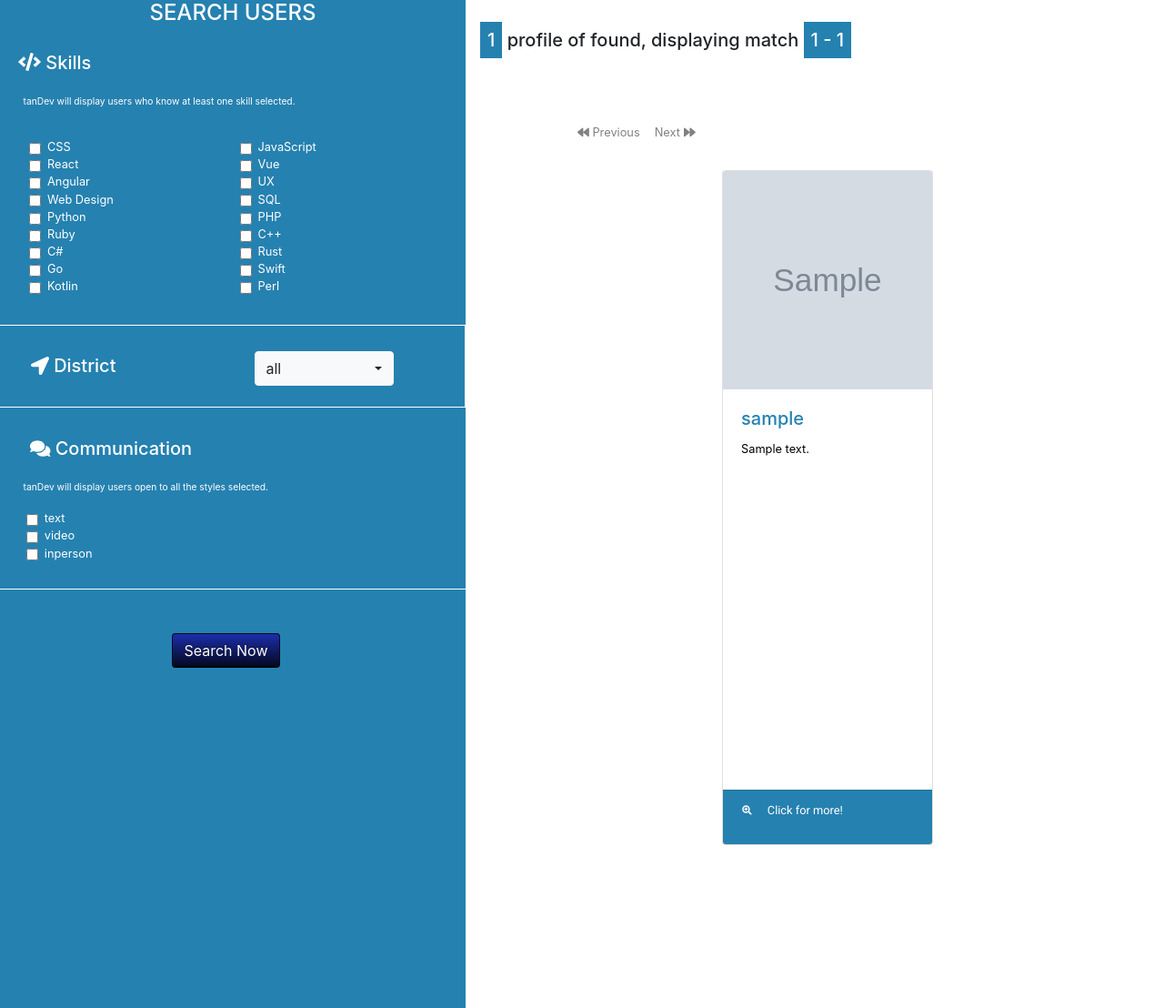
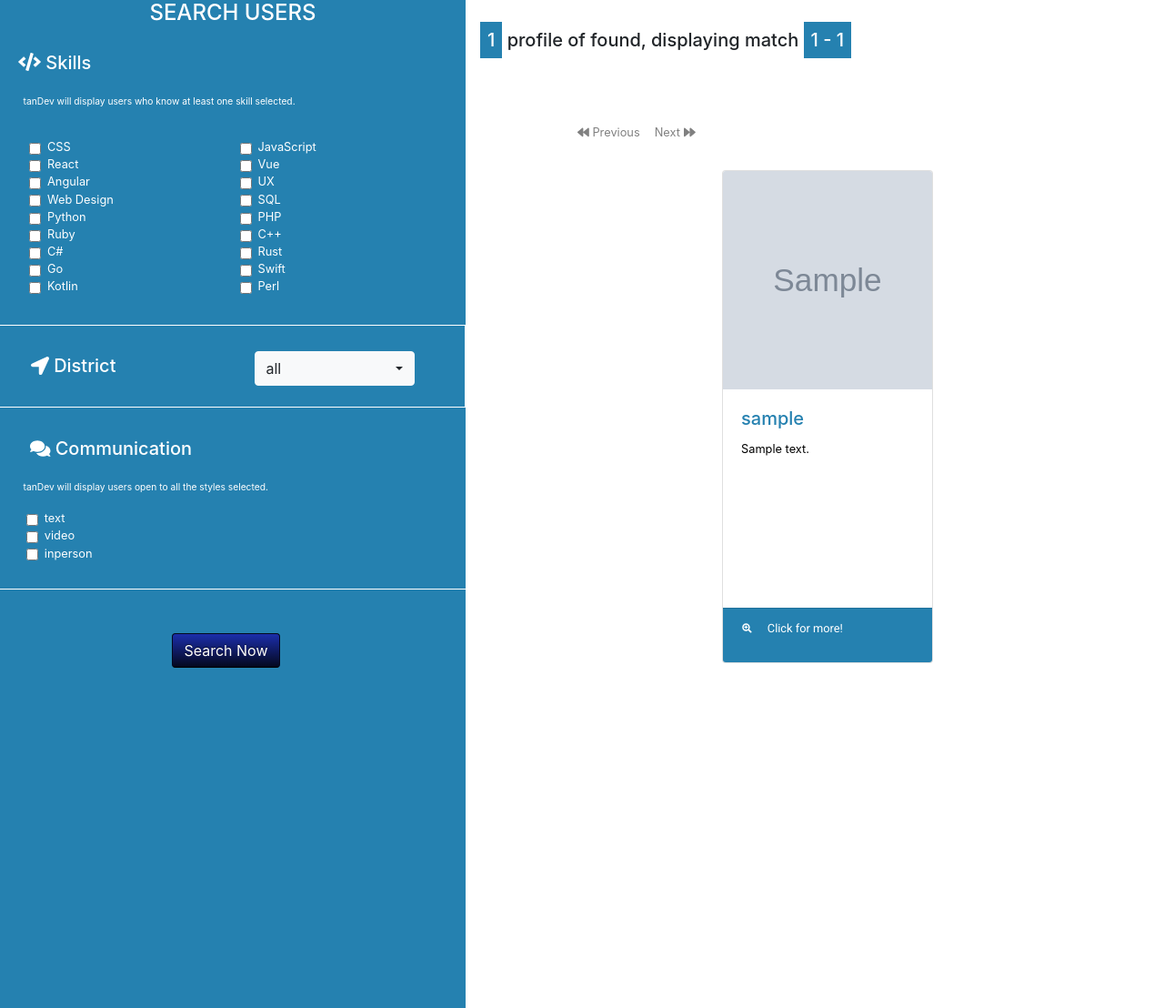
Before and after one commit to synnea/tanDev---tandem-exchange-for-developers, a Flask app: page /search/1 in a window 1280 px wide; the page is wider, and only the part inside the window is pictured. Shown: the part 112-1220 px from the top of that part at 91% size. Run offline with Flask 2, Linux system fonts and the light colour scheme; grey boxes marked "Sample" are stand-in pictures; a database or web service that is not in the repository returns one stand-in record (values such as "Sample title"); some libraries are stand-ins or nearby versions.

Commit message:
Fix card heigth issue in landscape mode.

```diff
--- a/static/css/main.css
+++ b/static/css/main.css
@@ -698,12 +698,6 @@ ul {
   height: 30vh;
 }
 
-@media screen and (orientation: landscape) {
-  .card-body {
-    height: 55vh;
-  }
-}
-
 .card-footer {
   background-color: #2581B0;
   font-family: 'Roboto', sans-serif;
@@ -1375,7 +1369,7 @@ ul ul a {
 }
 
 .districtSelect {
-  max-width: 15vw;
+  width: 15vw;
   margin-top: 2vh;
 }
 
--- a/static/scss/_index.scss
+++ b/static/scss/_index.scss
@@ -181,9 +181,6 @@
 .card-body {
     height: 30vh;
 
-    @media screen and (orientation: landscape) {
-        height: 55vh;
-    }
 }
 
 .card-footer {
--- a/static/scss/_search.scss
+++ b/static/scss/_search.scss
@@ -299,7 +299,7 @@ ul ul a {
 }
 
 .districtSelect {
-    max-width: 15vw;
+    width: 15vw;
     margin-top: 2vh;
 
 }
```
Also changed, not shown: 1 other file.
